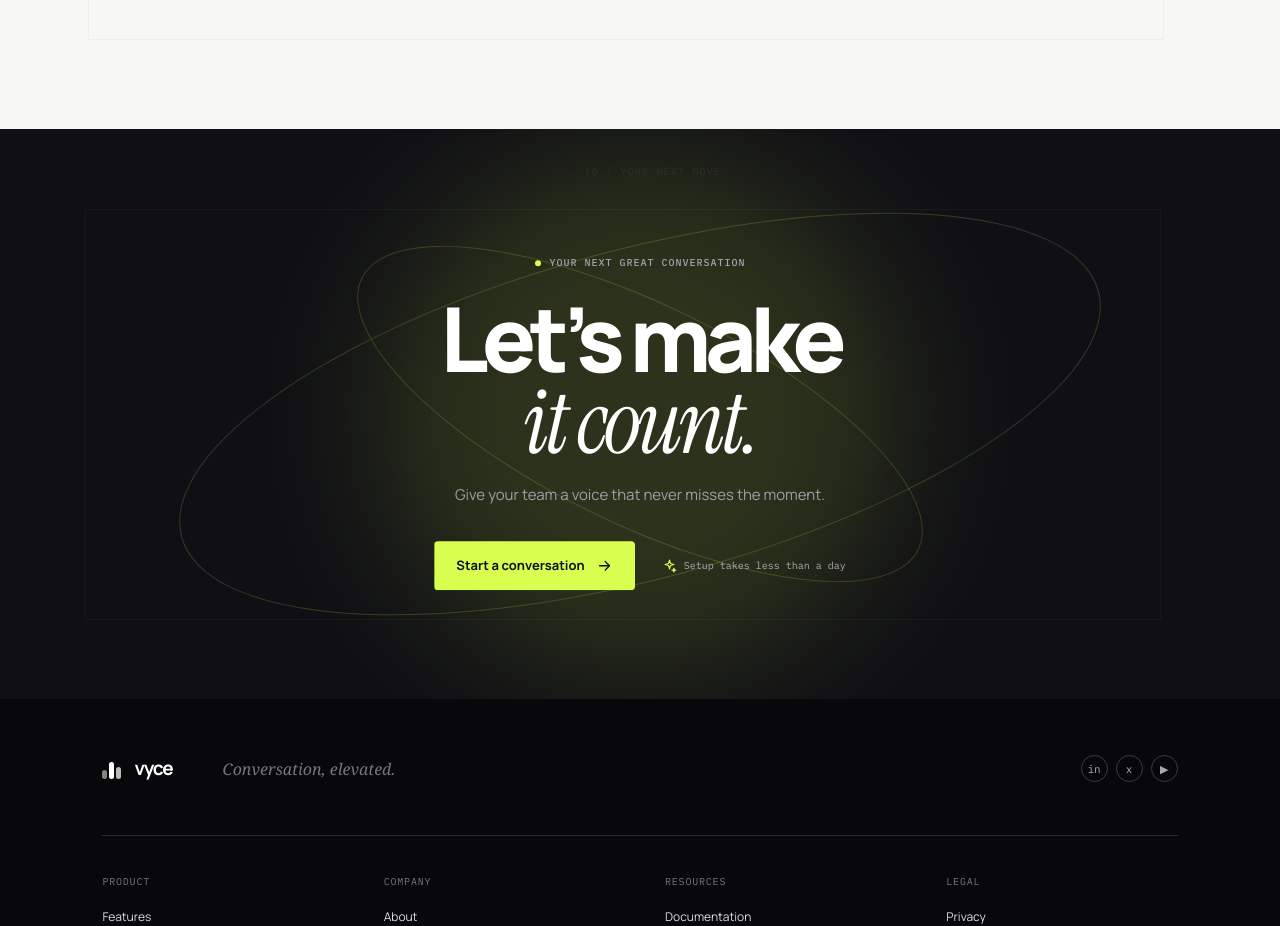
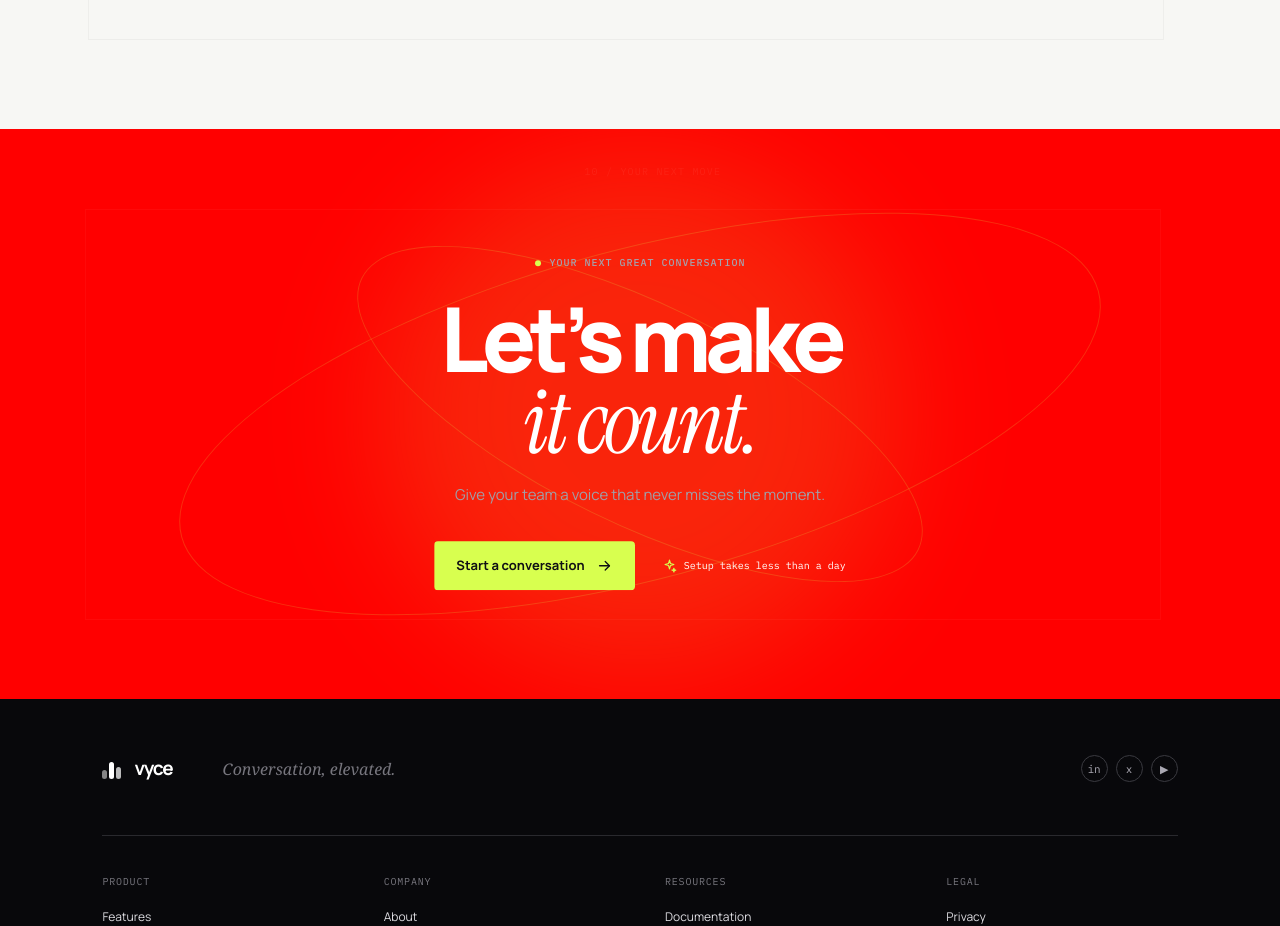
Before and after one commit to thesujith23/voicepeak, a React (Vite) app: page / in a window 1280 px wide. Shown: the part 7340-8266 px from the top of the page. Built offline with nearby package versions, Linux system fonts and the light colour scheme.

Commit message:
Apply CTA color preview edits

```diff
--- a/src/styles.css
+++ b/src/styles.css
@@ -251,3 +251,7 @@ h1 { max-width: 610px; margin-top: 32px; font-size: clamp(65px, 8.4vw, 122px); l
 @media (min-width: 761px) { .parallax-section { height: min(710px, 100vh); min-height: 610px; }.cta-section { height: min(570px, 100vh); min-height: 500px; } }
 @media (max-width: 760px) { .features-section::after { display: none; }.workflow-steps::before { left: 42px; }.workflow-step::before { left: 38px; }.workflow-connector { margin-left: 42px; } }
 @media (prefers-reduced-motion: reduce) { .workflow-section::after, .workflow-connector { animation: none; }.workflow-step:hover { transform: none; } }
+
+/* Preview edit: exact CTA color adjustments. */
+.cta-section { background: #ff0000; }
+.cta-note { color: #ffffff; }
```
